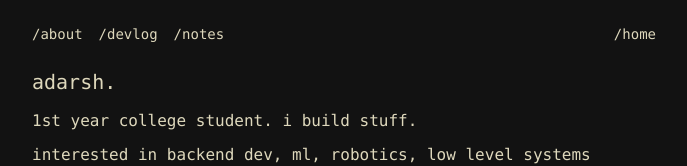
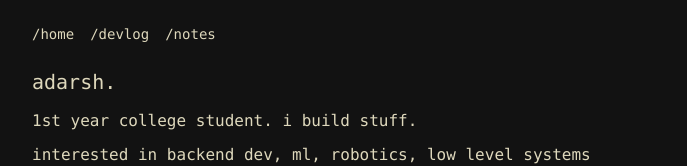
Before and after one commit to axdrsh/www, a Next.js app: page / in a window 1280 px wide. Shown: the top 166 px of the page, without its empty margins (296-983 px from the left). Built offline with nearby package versions, Linux system fonts and the light colour scheme.

Commit message:
updated navbar

```diff
--- a/src/app/layout.tsx
+++ b/src/app/layout.tsx
@@ -22,7 +22,7 @@ export default function RootLayout({
           <div className="flex items-center justify-between text-sm">
             <div className="flex items-center space-x-4">
               <Link href="/" className="hover:opacity-70 transition-opacity">
-                /about
+                /home
               </Link>
               <Link
                 href="/devlog"
@@ -35,11 +35,6 @@ export default function RootLayout({
                 className="hover:opacity-70 transition-opacity"
               >
                 /notes
-              </Link>
-            </div>
-            <div>
-              <Link href="/" className="hover:opacity-70 transition-opacity">
-                /home
               </Link>
             </div>
           </div>
```
